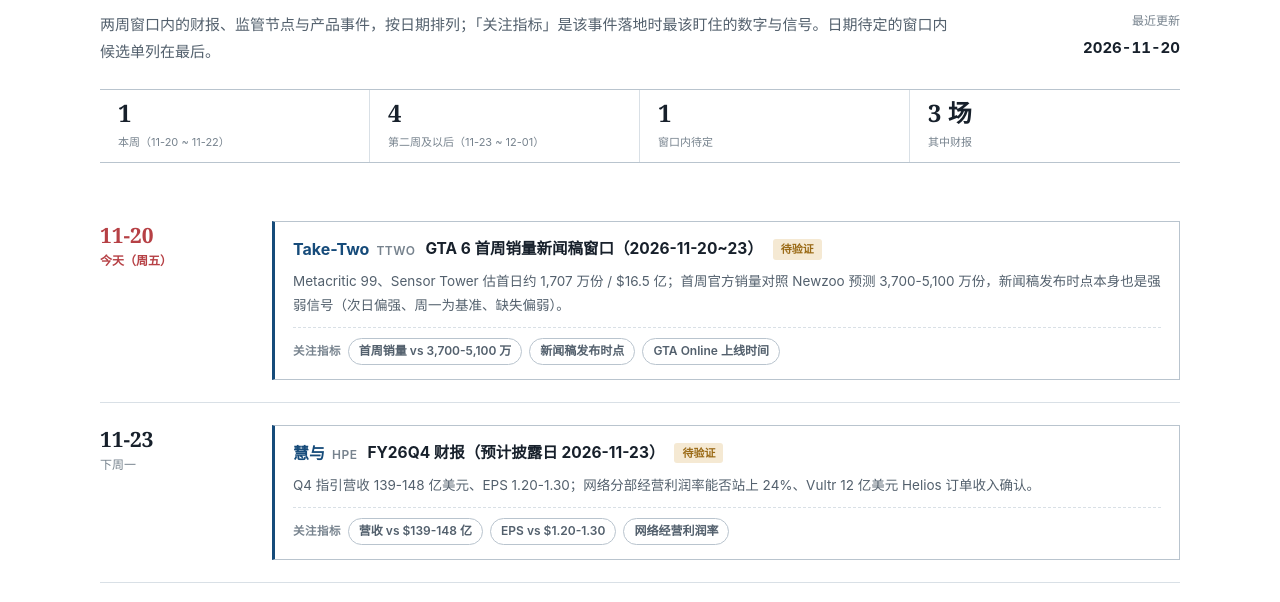
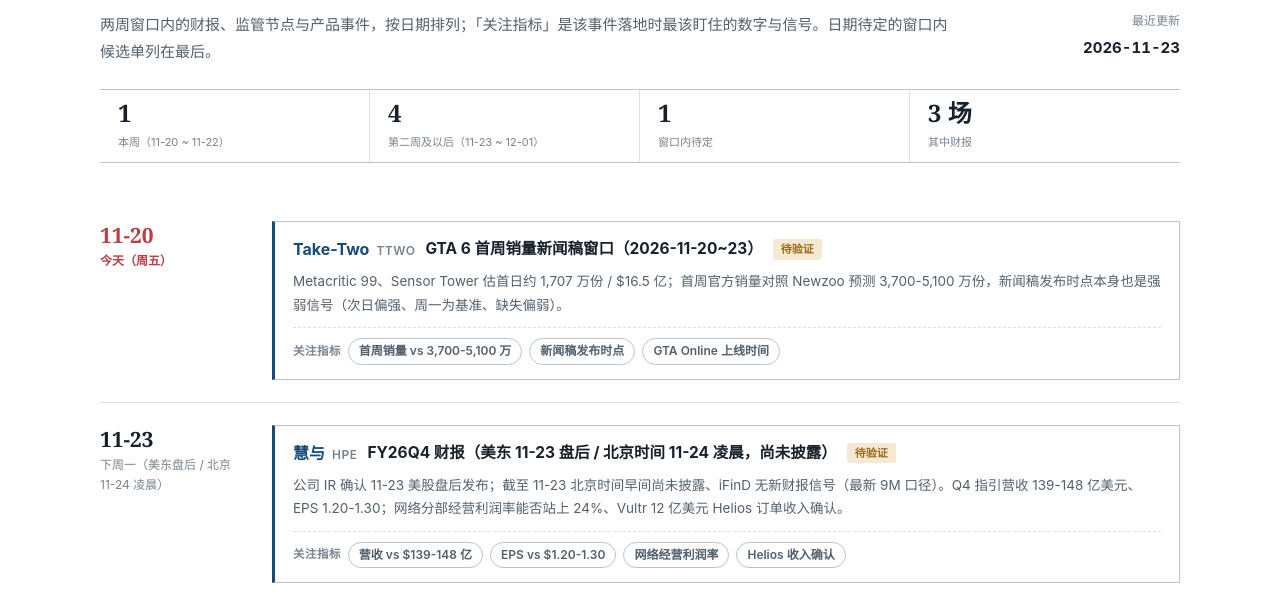
Before and after one commit to loveu2bits/us-stock-research, a plain HTML site: page calendar/index.html in a window 1280 px wide. Shown: the part 175-777 px from the top of the page. Drawn offline with Linux system fonts and the light colour scheme.

Commit message:
每日巡检：核对 HPE FY26Q4 财报尚未披露，刷新跟踪面板、下次更新与日历日期

```diff
--- a/calendar/index.html
+++ b/calendar/index.html
@@ -132,7 +132,7 @@ body { margin: 0; background: var(--paper); color: var(--ink); font-family: var(
       </div>
       <div class="overview__date">
         <span>最近更新</span>
-        <strong>2026-11-20</strong>
+        <strong>2026-11-23</strong>
       </div>
     </div>
     <div class="summary-rail" id="summary-rail"></div>
@@ -161,12 +161,12 @@ body { margin: 0; background: var(--paper); color: var(--ink); font-family: var(
 
 <footer class="site-footer">
   <div class="shell">
-    <p>日历随各公司研究页跟踪面板同步更新 · 数据来源：公司财报及公开披露 · 公开研究资料整理<br>仅作研究学习用途，不构成投资建议<br>最近更新：2026-11-20（北京时间）</p>
+    <p>日历随各公司研究页跟踪面板同步更新 · 数据来源：公司财报及公开披露 · 公开研究资料整理<br>仅作研究学习用途，不构成投资建议<br>最近更新：2026-11-23（北京时间）</p>
   </div>
 </footer>
 
 <script>
-// ===== 数据：未来两周催化剂（截至 2026-11-20 校验）=====
+// ===== 数据：未来两周催化剂（截至 2026-11-23 校验）=====
 // link 相对 calendar/ 目录；#tracker 锚点直达研究页跟踪面板
 const DAYS = [
   { date: '11-20', week: '今天（周五）', wk: 1, today: true, events: [
@@ -175,11 +175,11 @@ const DAYS = [
       desc: 'Metacritic 99、Sensor Tower 估首日约 1,707 万份 / $16.5 亿；首周官方销量对照 Newzoo 预测 3,700-5,100 万份，新闻稿发布时点本身也是强弱信号（次日偏强、周一为基准、缺失偏弱）。',
       metrics: ['首周销量 vs 3,700-5,100 万', '新闻稿发布时点', 'GTA Online 上线时间'] },
   ]},
-  { date: '11-23', week: '下周一', wk: 2, events: [
+  { date: '11-23', week: '下周一（美东盘后 / 北京 11-24 凌晨）', wk: 2, events: [
     { co: '慧与', tk: 'HPE', link: '../HPE/慧与_研究.html#tracker', status: 'pending',
-      title: 'FY26Q4 财报（预计披露日 2026-11-23）',
-      desc: 'Q4 指引营收 139-148 亿美元、EPS 1.20-1.30；网络分部经营利润率能否站上 24%、Vultr 12 亿美元 Helios 订单收入确认。',
-      metrics: ['营收 vs $139-148 亿', 'EPS vs $1.20-1.30', '网络经营利润率'] },
+      title: 'FY26Q4 财报（美东 11-23 盘后 / 北京时间 11-24 凌晨，尚未披露）',
+      desc: '公司 IR 确认 11-23 美股盘后发布；截至 11-23 北京时间早间尚未披露、iFinD 无新财报信号（最新 9M 口径）。Q4 指引营收 139-148 亿美元、EPS 1.20-1.30；网络分部经营利润率能否站上 24%、Vultr 12 亿美元 Helios 订单收入确认。',
+      metrics: ['营收 vs $139-148 亿', 'EPS vs $1.20-1.30', '网络经营利润率', 'Helios 收入确认'] },
   ]},
   { date: '11-24', week: '下周二', wk: 2, events: [
     { co: '戴尔', tk: 'DELL', link: '../DELL/戴尔_研究.html#tracker', status: 'pending',
```
Also changed, not shown: HPE/慧与_研究.html (+4 -3 lines), index.html (+1 -1 lines), research/index.html (+1 -1 lines).
